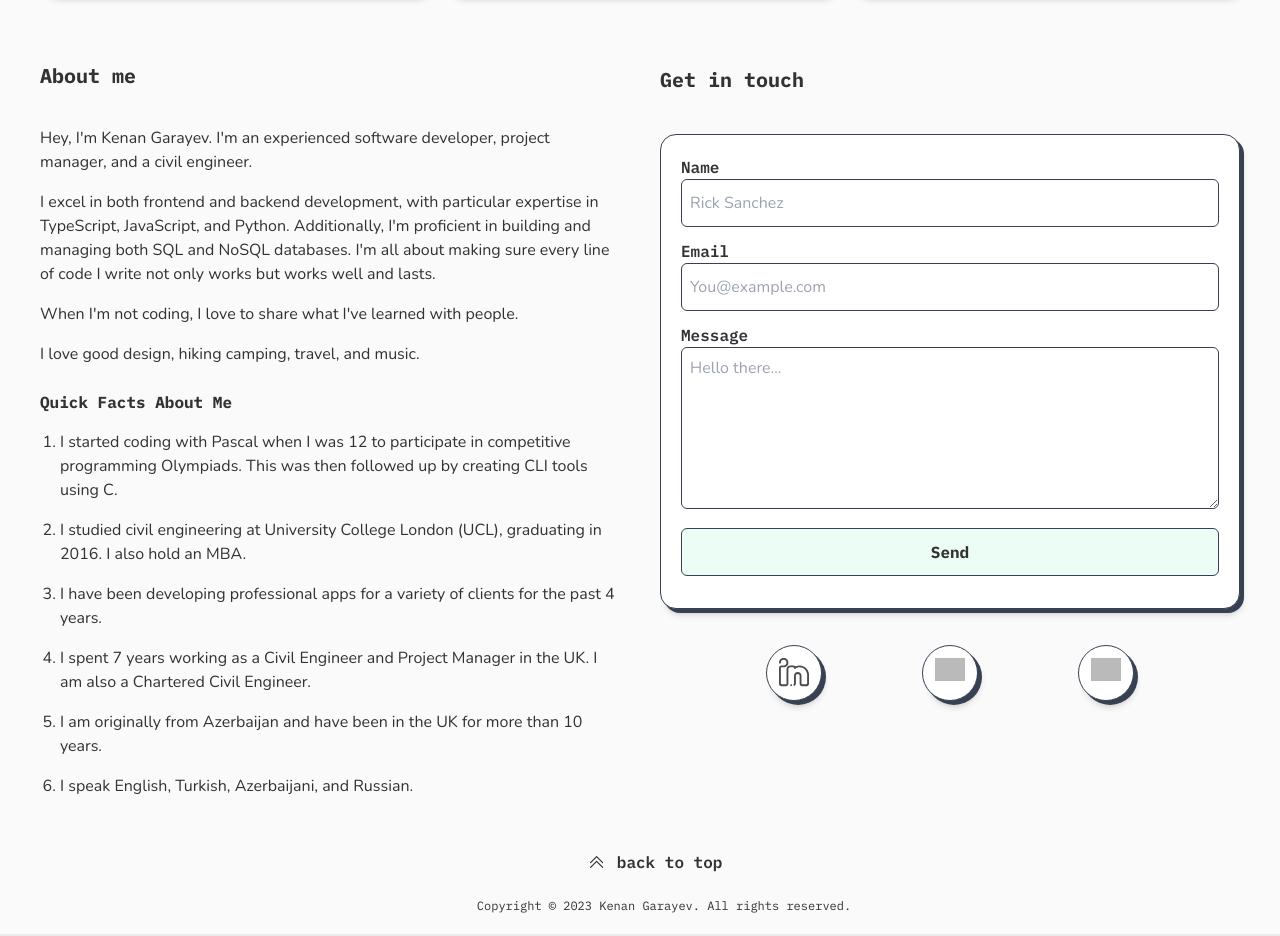
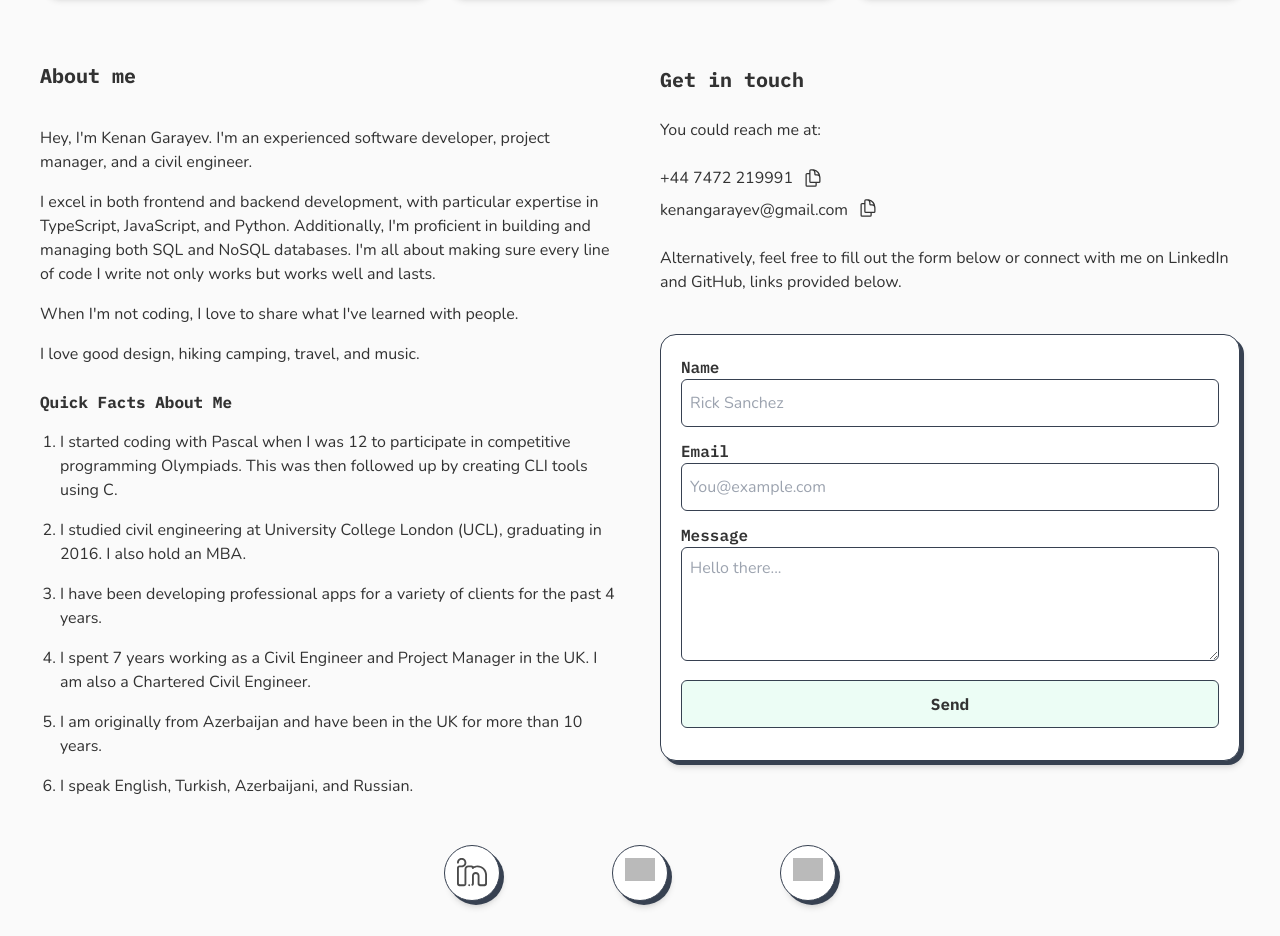
Before and after one commit to kgarayev/portfolio, a Next.js app: page / in a window 1280 px wide. Shown: the part 2916-3852 px from the top of the page. Built offline with nearby package versions, Linux system fonts and the light colour scheme; grey boxes are pictures that could not be loaded; a web font is replaced by a local one.

Commit message:
contacts

```diff
--- a/src/components/Contact.tsx
+++ b/src/components/Contact.tsx
@@ -1,8 +1,42 @@
 import Image from "next/image";
 import { forwardRef } from "react";
 import ContactForm from "./ContactForm";
+import { useState } from "react";
 
 const Contact = forwardRef<HTMLDivElement>((props, ref) => {
+  const phoneNumber = "+44 7472 219991";
+  const email = "kenangarayev@gmail.com";
+
+  const [phoneCopyStatus, setPhoneCopyStatus] = useState("");
+  const [emailCopyStatus, setEmailCopyStatus] = useState("");
+
+  const copyToClipboard = async (item: string) => {
+    try {
+      await navigator.clipboard.writeText(
+        item === "phone" ? phoneNumber : email
+      );
+
+      if (item === "phone") {
+        setPhoneCopyStatus("copied");
+      } else if (item === "email") {
+        setEmailCopyStatus("copied");
+      }
+    } catch (e) {
+      console.error("Failed to copy.");
+
+      if (item === "phone") {
+        setPhoneCopyStatus("failed to copy");
+      } else if (item === "email") {
+        setEmailCopyStatus("failed to copy");
+      }
+    }
+
+    setTimeout(() => {
+      setEmailCopyStatus("");
+      setPhoneCopyStatus("");
+    }, 600);
+  };
+
   return (
     <div
       ref={ref}
@@ -11,13 +45,79 @@ const Contact = forwardRef<HTMLDivElement>((props, ref) => {
     >
       <div className="w-full p-5 pb-4">
         <h2 className="text-xl font-extrabold">Get in touch</h2>
+
+        <div className="font-nunito mt-6">
+          You could reach me at:
+          <div className="flex gap-2 items-center mt-6">
+            <a
+              href={`tel:${phoneNumber}`}
+              target="_blank"
+              rel="noopener noreferrer"
+              className="flex gap-2 items-center hover:underline hover:font-semibold w-[135px]"
+            >
+              {phoneNumber}
+            </a>
+
+            <svg
+              xmlns="http://www.w3.org/2000/svg"
+              fill="none"
+              viewBox="0 0 24 24"
+              strokeWidth="1.5"
+              stroke="currentColor"
+              className="w-5 h-5 cursor-pointer hover:opacity-50"
+              onClick={() => {
+                copyToClipboard("phone");
+              }}
+            >
+              <path
+                strokeLinecap="round"
+                strokeLinejoin="round"
+                d="M15.75 17.25v3.375c0 .621-.504 1.125-1.125 1.125h-9.75a1.125 1.125 0 01-1.125-1.125V7.875c0-.621.504-1.125 1.125-1.125H6.75a9.06 9.06 0 011.5.124m7.5 10.376h3.375c.621 0 1.125-.504 1.125-1.125V11.25c0-4.46-3.243-8.161-7.5-8.876a9.06 9.06 0 00-1.5-.124H9.375c-.621 0-1.125.504-1.125 1.125v3.5m7.5 10.375H9.375a1.125 1.125 0 01-1.125-1.125v-9.25m12 6.625v-1.875a3.375 3.375 0 00-3.375-3.375h-1.5a1.125 1.125 0 01-1.125-1.125v-1.5a3.375 3.375 0 00-3.375-3.375H9.75"
+              />
+            </svg>
+
+            <p className="font-thin text-sm">{phoneCopyStatus}</p>
+          </div>
+          <div className="flex gap-2 items-cente mt-2 mb-6">
+            <a
+              href="mailto:kenangarayev@gmail.com?Subject=Hello"
+              target="_blank"
+              rel="noopener noreferrer"
+              className="flex gap-2 items-center hover:underline hover:font-semibold w-[190px]"
+            >
+              {email}
+            </a>
+
+            <svg
+              xmlns="http://www.w3.org/2000/svg"
+              fill="none"
+              viewBox="0 0 24 24"
+              strokeWidth="1.5"
+              stroke="currentColor"
+              className="w-5 h-5 cursor-pointer hover:opacity-50"
+              onClick={() => {
+                copyToClipboard("email");
+              }}
+            >
+              <path
+                strokeLinecap="round"
+                strokeLinejoin="round"
+                d="M15.75 17.25v3.375c0 .621-.504 1.125-1.125 1.125h-9.75a1.125 1.125 0 01-1.125-1.125V7.875c0-.621.504-1.125 1.125-1.125H6.75a9.06 9.06 0 011.5.124m7.5 10.376h3.375c.621 0 1.125-.504 1.125-1.125V11.25c0-4.46-3.243-8.161-7.5-8.876a9.06 9.06 0 00-1.5-.124H9.375c-.621 0-1.125.504-1.125 1.125v3.5m7.5 10.375H9.375a1.125 1.125 0 01-1.125-1.125v-9.25m12 6.625v-1.875a3.375 3.375 0 00-3.375-3.375h-1.5a1.125 1.125 0 01-1.125-1.125v-1.5a3.375 3.375 0 00-3.375-3.375H9.75"
+              />
+            </svg>
+
+            <p className="font-thin text-sm">{emailCopyStatus}</p>
+          </div>
+          Alternatively, feel free to fill out the form below or connect with me
+          on LinkedIn and GitHub, links provided below.
+        </div>
       </div>
 
       <div className="mb-4 p-5 pt-0 w-full lg:pt-6 lg:h-full">
         <ContactForm></ContactForm>
       </div>
 
-      <div className="flex items-center gap-1 max-w-[500px] w-3/4">
+      {/* <div className="flex items-center gap-1 max-w-[500px] w-3/4">
         <div className="relative mx-auto  h-14 w-14">
           <div className="absolute top-1 left-1 bg-gray-700 rounded-full shadow-md w-full h-full p-3"></div>
           <div className="relative z-10 bg-white border border-gray-700 rounded-full neo-brutalist hover:-translate-y-1 hover:-translate-x-1 transition-transform p-3 h-full w-full hover:bg-blue-100">
@@ -54,7 +154,7 @@ const Contact = forwardRef<HTMLDivElement>((props, ref) => {
             </a>
           </div>
         </div>
-      </div>
+      </div> */}
     </div>
   );
 });
--- a/src/components/ContactForm.tsx
+++ b/src/components/ContactForm.tsx
@@ -201,7 +201,7 @@ function ContactForm() {
               <textarea
                 className="resize-y w-full border-gray-700 border p-2 focus:outline-none focus:shadow-[2px_2px_0px_rgba(0,0,0,1)] focus:bg-emerald-50 active:shadow-[2px_2px_0px_rgba(0,0,0,1)] rounded-md"
                 placeholder="Hello there..."
-                rows={6}
+                rows={4}
                 name="message"
                 value={message}
                 onChange={(e) => setMessage(e.target.value)}
--- a/src/components/MainTemplate.tsx
+++ b/src/components/MainTemplate.tsx
@@ -14,6 +14,7 @@ import Work from "./Work";
 import About from "./About";
 import Contact from "./Contact";
 import ToTop from "./ToTop";
+import SocialMedia from "./SocialMedia";
 
 const MainTemplate = () => {
   const targetId = useSelector(selectTargetId);
@@ -60,9 +61,11 @@ const MainTemplate = () => {
         <Contact ref={contactRef}></Contact>
       </div>
 
+      <SocialMedia></SocialMedia>
+
       <ToTop></ToTop>
 
-      <div className="text-xs w-full mb-14 ml-6 text-center md:mb-0">
+      <div className="text-xs w-full mb-14 text-center md:mb-0">
         Copyright © 2023 Kenan Garayev. All rights reserved.
       </div>
 
--- /dev/null
+++ b/src/components/SocialMedia.tsx
@@ -0,0 +1,54 @@
+const SocialMedia = () => {
+  return (
+    <>
+      {" "}
+      <div className="w-full flex justify-center items-center">
+        {" "}
+        <div className=" flex justify-center items-center gap-1 max-w-[500px] w-3/4 pb-6 w-full md:pb-10 md:pt-2">
+          <div className="relative mx-auto  h-14 w-14">
+            <div className="absolute top-1 left-1 bg-gray-700 rounded-full shadow-md w-full h-full p-3"></div>
+            <div className="relative z-10 bg-white border border-gray-700 rounded-full neo-brutalist hover:-translate-y-1 hover:-translate-x-1 transition-transform p-3 h-full w-full hover:bg-blue-100">
+              <div className="flex items-center space-x-2"></div>
+
+              <a href="https://www.linkedin.com/in/garayevk/" target="_blank">
+                <img
+                  src="/linkedin2.svg"
+                  alt="linkedin"
+                  className="opacity-70"
+                />
+              </a>
+            </div>
+          </div>
+
+          <div className="relative mx-auto  h-14 w-14">
+            <div className="absolute top-1 left-1 bg-gray-700 rounded-full shadow-md w-full h-full p-3"></div>
+            <div className="relative z-10 bg-white border border-gray-700 rounded-full neo-brutalist hover:-translate-y-1 hover:-translate-x-1 transition-transform p-3 h-full w-full hover:bg-stone-200">
+              <div className="flex items-center space-x-2"></div>
+
+              <a href="https://github.com/kgarayev" target="_blank">
+                <img src="/github2.svg" alt="github" className="opacity-70" />
+              </a>
+            </div>
+          </div>
+
+          <div className="relative mx-auto h-14 w-14">
+            <div className="absolute top-1 left-1 bg-gray-700 rounded-full shadow-md w-full h-full p-3"></div>
+            <div className="relative z-10 bg-white border border-gray-700 rounded-full neo-brutalist hover:-translate-y-1 hover:-translate-x-1 transition-transform p-3 h-full w-full hover:bg-red-100">
+              <div className="flex items-center space-x-2"></div>
+
+              <a
+                href="mailto:kenangarayev@gmail.com?Subject=Hello"
+                target="_blank"
+                rel="noopener noreferrer"
+              >
+                <img src="/email.svg" alt="gmail" className="opacity-70" />
+              </a>
+            </div>
+          </div>
+        </div>
+      </div>
+    </>
+  );
+};
+
+export default SocialMedia;
--- a/src/pages/_app.tsx
+++ b/src/pages/_app.tsx
@@ -5,6 +5,7 @@ import type { AppProps } from "next/app";
 import ReactGA from "react-ga4";
 import { useEffect } from "react";
 import { useRouter } from "next/router";
+import Head from "next/head";
 
 export default function App({ Component, pageProps }: AppProps) {
   const router = useRouter();
@@ -32,6 +33,9 @@ export default function App({ Component, pageProps }: AppProps) {
 
   return (
     <Provider store={store}>
+      <Head>
+        <title>Kenan Garayev</title>
+      </Head>
       <Component {...pageProps} />
     </Provider>
   );
--- a/src/pages/_document.tsx
+++ b/src/pages/_document.tsx
@@ -20,7 +20,7 @@ export default function Document() {
           }}
         />
 
-        <title>Kenan Garayev</title>
+        {/* <title>Kenan Garayev</title> */}
         <meta property="og:title" content="Kenan Garayev" />
         <meta property="og:description" content="Kenan Garayev's Website" />
         <meta property="og:site_name" content="Kenan Garayev's Website"></meta>
```
